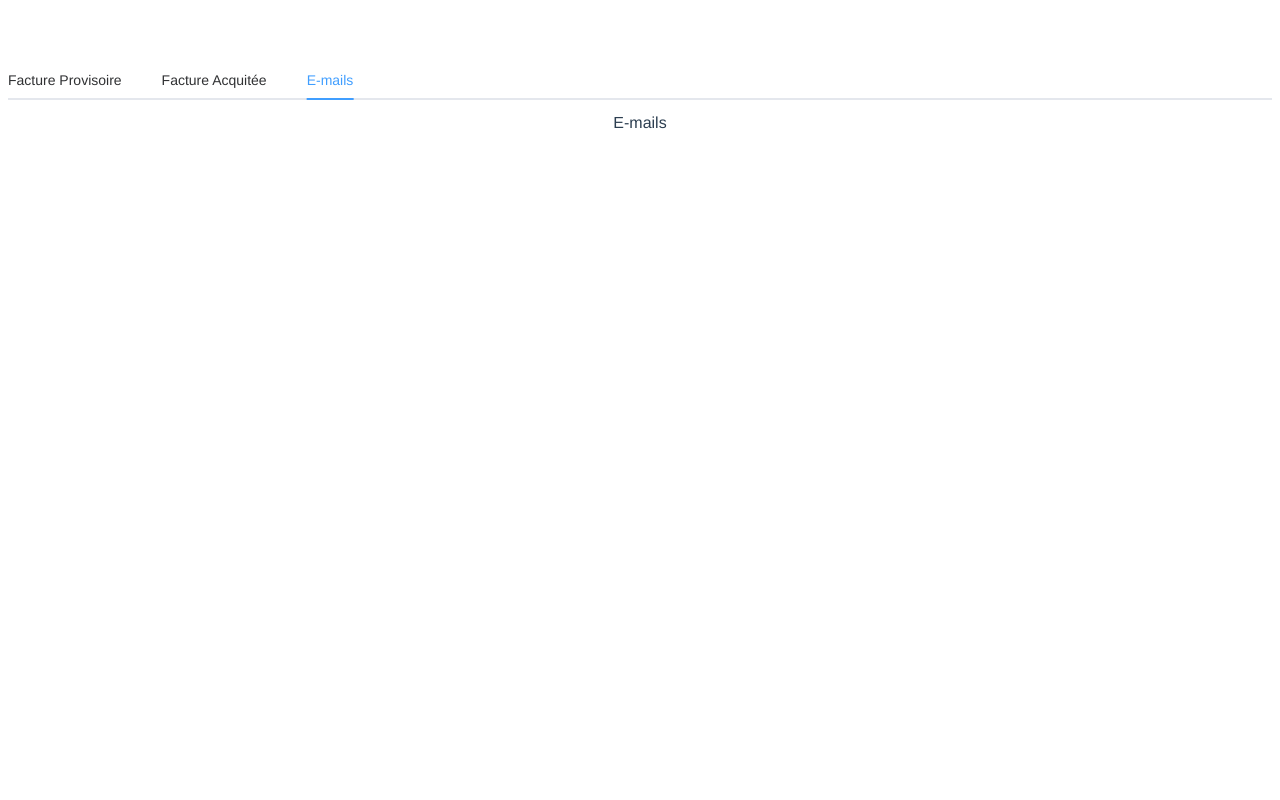
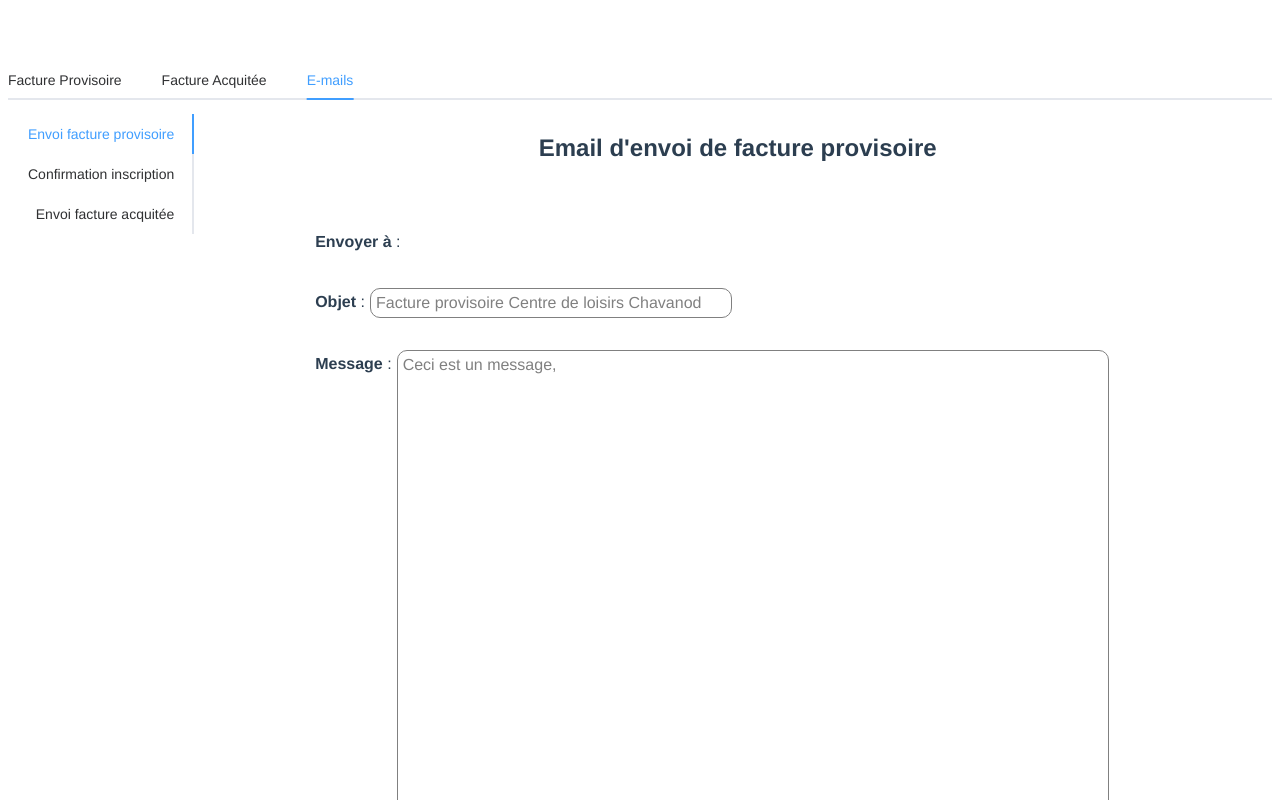
Before and after one commit to codindb/invoice, a Vue app: page / in a window 1280 px wide. Both pictures are taken after a click on the tab "E-mails". Shown: the top 800 px of the page. Built offline with nearby package versions, Linux system fonts and the light colour scheme; no server answers.

Commit message:
Add: Email component

```diff
--- /dev/null
+++ b/src/components/Email.vue
@@ -0,0 +1,66 @@
+<template>
+   <div>
+      <h2>Email {{ emailInfo.title }}</h2>
+      <div class="details">
+         <div class="flex">
+            <p class="p5"><strong>Envoyer à</strong> : </p>
+            <p class="input p5 address" v-if="record.fields" :contenteditable="editable">{{ record.fields.Email }}</p>
+         </div>
+         <div class="flex">
+            <p class="p5"><strong>Objet</strong> : </p>
+            <p class="input p5 subject" :contenteditable="editable">{{ emailInfo.subject }}</p>
+         </div>
+         <div class="flex">
+            <p class="p5"><strong>Message</strong> : </p>
+            <p class="input p5 body" :contenteditable="editable">{{ emailInfo.body }}</p>
+         </div>
+      </div>
+   </div>
+</template>
+
+<script setup>
+
+const props = defineProps({
+  record: Object,
+  editable: Boolean,
+  emailInfo: Object,
+})
+
+</script>
+
+<style lang="scss" scoped>
+
+.details {
+   text-align: left;
+   width: 80%;
+   margin: 50px auto;
+}
+
+.flex {
+   display: flex;
+   width: 100%;
+}
+
+.input {
+   border: 1px solid;
+   border-radius: 10px;
+   color: grey;
+}
+.p5 {
+   padding: 5px;
+}
+
+.address {
+   min-width: 300px;
+}
+
+.subject {
+   min-width: 350px;
+}
+
+.body {
+   min-width: 700px;
+   min-height: 500px;
+}
+
+</style>
--- a/src/pages/Home.vue
+++ b/src/pages/Home.vue
@@ -17,7 +17,32 @@
             <h2>🚧 La Facture n'est pas encore réglée 🚧</h2>
          </div>
       </el-tab-pane>
-      <el-tab-pane label="E-mails" name="email">E-mails</el-tab-pane>
+      <el-tab-pane label="E-mails" name="email">
+         <el-tabs tab-position="left">
+            <el-tab-pane label="Envoi facture provisoire">
+               <Email :record="data.record" :editable="data.editable" :emailInfo="invoiceEmailInfo"/>
+               <div class="buttons">
+                  <el-button @click="edit" type="warning" plain round icon="el-icon-edit">Modifier e-mail</el-button>
+                  <el-button @click="alert('message envoyé')" type="primary" plain round icon="el-icon-check">Envoyer e-mail</el-button>
+               </div>
+            </el-tab-pane>
+            <el-tab-pane label="Confirmation inscription">
+               <Email :record="data.record" :editable="data.editable" :emailInfo="invoiceEmailInfo"/>
+               <div class="buttons">
+                  <el-button @click="edit" type="warning" plain round icon="el-icon-edit">Modifier e-mail</el-button>
+                  <el-button @click="alert('message envoyé')" type="primary" plain round icon="el-icon-check">Envoyer e-mail</el-button>
+               </div>
+            </el-tab-pane>
+            <el-tab-pane label="Envoi facture acquitée">
+               <Email :record="data.record" :editable="data.editable" :emailInfo="invoiceEmailInfo"/>
+               <div class="buttons">
+                  <el-button @click="edit" type="warning" plain round icon="el-icon-edit">Modifier e-mail</el-button>
+                  <el-button @click="alert('message envoyé')" type="primary" plain round icon="el-icon-check">Envoyer e-mail</el-button>
+               </div>
+            </el-tab-pane>
+         </el-tabs>
+
+      </el-tab-pane>
    </el-tabs>
 </template>
 
@@ -29,6 +54,7 @@ import * as AxiosService from '../services/AxiosService.js'
 import html2pdf from 'html2pdf.js'
 
 import Invoice from '../components/Invoice.vue'
+import Email from '../components/Email.vue'
 
 const route = useRoute()
 
@@ -63,7 +89,7 @@ const tempInvoice = ref("")
 const downloadTempInvoice = () => {
    const opt = {
       margin: 0,
-      filename: 'FactureProvisoire' + data.record.fields.Nom + '.pdf',
+      filename: 'Facture' + data.record.fields.Nom + '.pdf',
       image: { type: 'jpeg', quality: 0.98 },
       html2canvas: { scale: 2 },
       jsPDF: { unit: 'in', format: 'letter', orientation: 'portrait' }
@@ -83,6 +109,11 @@ const downloadPaidInvoice = () => {
    html2pdf().set(opt).from(paidInvoice.value).save()
 }
 
+const invoiceEmailInfo = {
+   title: "d'envoi de facture provisoire",
+   subject: "Facture provisoire Centre de loisirs Chavanod",
+   body: "Ceci est un message,"
+}
 
 </script>
 
@@ -100,5 +131,11 @@ const downloadPaidInvoice = () => {
    justify-content: center;
    align-items: center;
 }
+.buttons {
+   display: flex;
+   justify-content: start;
+   margin-bottom: 50px;
+   margin-left: 17%;
+}
 
 </style>
```
